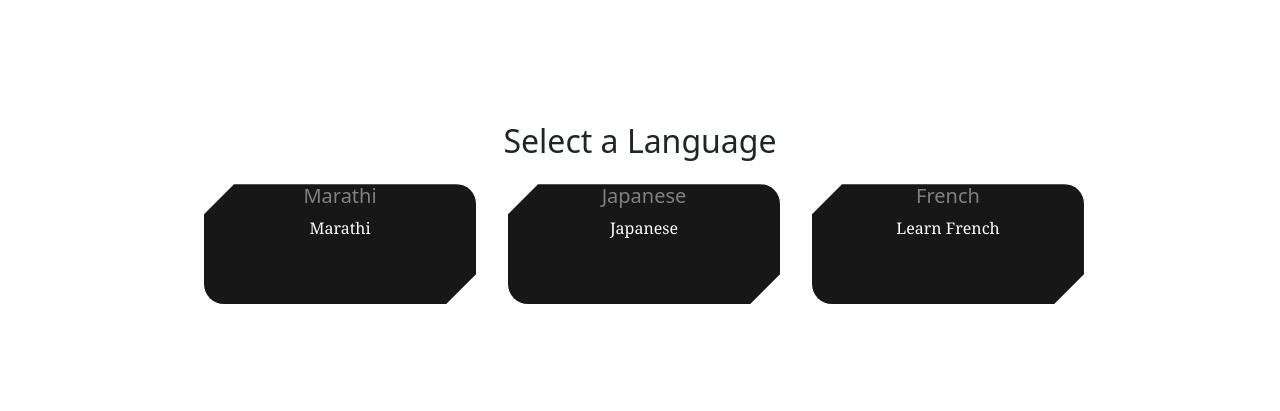
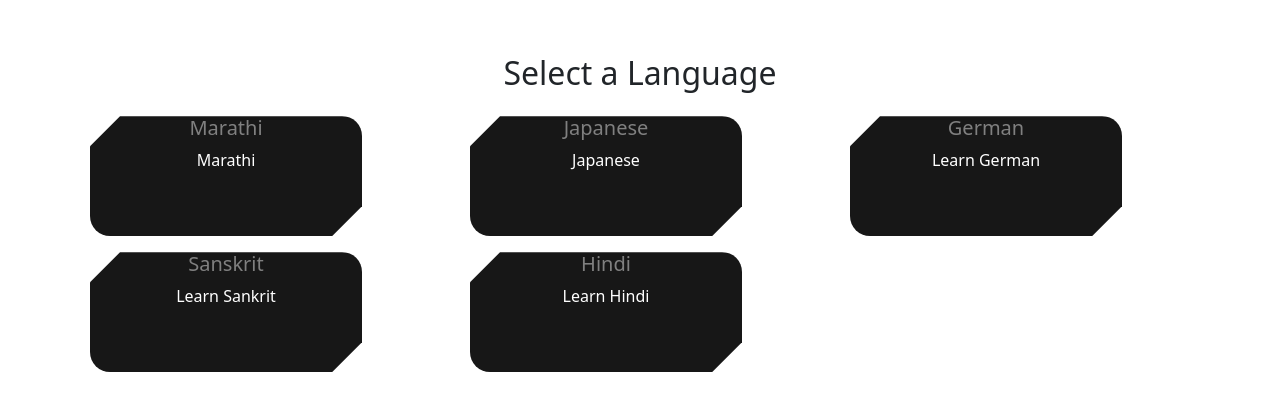
Before and after one commit to AshZi03/BlackMamba, a React (Vite) app in the folder frontend/frontend/vite-project/: page /LangSelect in a window 1280 px wide. Shown: the part 227-638 px from the top of the page. Built offline with nearby package versions, Linux system fonts and the light colour scheme; sample sign-in values are in the browser's storage.

Commit message:
All language added

```diff
--- a/frontend/frontend/vite-project/src/Alphabets.jsx
+++ b/frontend/frontend/vite-project/src/Alphabets.jsx
@@ -6,6 +6,7 @@ const Sample = ({alphabet, reading}) => {
   console.log('Reading:', reading);
 
   return (
+    <div className="alphacont">
     <div className="card1">
       <svg xmlns="http://www.w3.org/2000/svg" viewBox="0 0 24 24">
         <path d="M20 5H4V19L13.2923 9.70649C13.6828 9.31595 14.3159 9.31591 14.7065 9.70641L20 15.0104V5ZM2 3.9934C2 3.44476 2.45531 3 2.9918 3H21.0082C21.556 3 22 3.44495 22 3.9934V20.0066C22 20.5552 21.5447 21 21.0082 21H2.9918C2.44405 21 2 20.5551 2 20.0066V3.9934ZM8 11C6.89543 11 6 10.1046 6 9C6 7.89543 6.89543 7 8 7C9.10457 7 10 7.89543 10 9C10 10.1046 9.10457 11 8 11Z"></path>
@@ -17,6 +18,7 @@ const Sample = ({alphabet, reading}) => {
         </h1>
       </div>
     </div>
+    </div>
   );
 }
 
--- a/frontend/frontend/vite-project/src/Content.css
+++ b/frontend/frontend/vite-project/src/Content.css
@@ -19,8 +19,10 @@
   animation: fillProgress 6s ease-in-out forwards, lightEffect 6s ease-in-out forwards;
 }
 
-h5 {
+.colorlevel{
   color: white;
+  font-family:'Lucida Sans', 'Lucida Sans Regular', 'Lucida Grande', 'Lucida Sans Unicode', Geneva, Verdana, sans-serif;
+  margin: 20px;
 }
 
 @keyframes fillProgress {
--- a/frontend/frontend/vite-project/src/Content.jsx
+++ b/frontend/frontend/vite-project/src/Content.jsx
@@ -6,9 +6,9 @@ import './Content.css';
 const Content = ({ loader1Progress, loader2Progress }) => {
     return (
         <>
-            <h5> Todays Task</h5>
+            <h5 className='colorlevel'> Complete one level</h5>
             <div className="loaderBar" style={{ width: `${loader1Progress * 20}%` }}></div>
-            <h5> Todays Task</h5>
+            <h5 className='colorlevel'> Complete Three Task </h5>
             <div className="loaderBar" style={{ width: `${loader2Progress * 20}%` }}></div>
         </>
     );
--- a/frontend/frontend/vite-project/src/Instruction.jsx
+++ b/frontend/frontend/vite-project/src/Instruction.jsx
@@ -6,6 +6,9 @@ return(
     <>
         <div className="Head">
             <h3>Welcome to New Way of Learning Foriegn Languages</h3>
+            <p>
+                Home contains SnakeAndLadder Interface for users to Engage.
+            </p>
         </div>
         <div className="inst">
 
--- a/frontend/frontend/vite-project/src/LangSelect.jsx
+++ b/frontend/frontend/vite-project/src/LangSelect.jsx
@@ -19,8 +19,20 @@ const LangSelect = () => {
   }, []); // Empty dependency array to run the effect only once
 
   const handleLangSelect = async (lang) => {
-    setSelectedLang(lang);
-    localStorage.setItem('Language',2);
+    setSelectedLang(lang); // Set the selected language first
+    console.log(lang); // Log the selected language directly
+
+    // Set the language in localStorage based on the selected language
+    if (lang === 'Marathi') {
+      localStorage.setItem('Language', 2);
+    } else if (lang === 'Hindi') {
+      localStorage.setItem('Language', 4);
+    } else if (lang === 'German') {
+      localStorage.setItem('Language', 3);
+    } else if (lang === 'Sanskrit') {
+      localStorage.setItem('Language', 5);
+    }
+
     try {
       const url = 'http://localhost:8081/LanguageSelector';
 
@@ -77,12 +89,34 @@ const LangSelect = () => {
         </div>
         <div className="col-md-4 mb-3">
           <div
-            className={`card2 ${selectedLang === 'French' ? 'border-primary' : ''}`}
-            onClick={() => handleLangSelect('French')}
+            className={`card2 ${selectedLang === 'German' ? 'border-primary' : ''}`}
+            onClick={() => handleLangSelect('German')}
           >
             <div className="card-body">
-              <h5 className="card-title">French</h5>
-              <p className="card-text">Learn French</p>
+              <h5 className="card-title">German</h5>
+              <p className="card-text">Learn German</p>
+            </div>
+          </div>
+        </div>
+        <div className="col-md-4 mb-3">
+          <div
+            className={`card2 ${selectedLang === 'Sanskrit' ? 'border-primary' : ''}`}
+            onClick={() => handleLangSelect('Sanskrit')}
+          >
+            <div className="card-body">
+              <h5 className="card-title">Sanskrit</h5>
+              <p className="card-text">Learn Sankrit</p>
+            </div>
+          </div>
+        </div>
+        <div className="col-md-4 mb-3">
+          <div
+            className={`card2 ${selectedLang === 'Hindi' ? 'border-primary' : ''}`}
+            onClick={() => handleLangSelect('Hindi')}
+          >
+            <div className="card-body">
+              <h5 className="card-title">Hindi</h5>
+              <p className="card-text">Learn Hindi</p>
             </div>
           </div>
         </div>
--- a/frontend/frontend/vite-project/src/MainPage.css
+++ b/frontend/frontend/vite-project/src/MainPage.css
@@ -10,3 +10,7 @@
     background-size: 60px 60px;
     background-position: -5px -5px;
 }
+.alphacont{
+  display: flex;
+  flex: wrap ;
+}
--- a/frontend/frontend/vite-project/src/MainPage.jsx
+++ b/frontend/frontend/vite-project/src/MainPage.jsx
@@ -95,12 +95,14 @@ const MainPage = () => {
           {selectedOption === 'Home'?(
             <SnakeAndLadder loader1Progress={option1} loader2Progress={option2} setOption1={setOption1} setOption2={setOption2} />
           ): selectedOption  === 'Alphabets' ?(
-            <>
+            <div className="alphacont">
+
             {alphabets.map((alphabet) => (
+              <Alphabets key={alphabet.Alphabhet_id} alphabet={alphabet.Alphabhet} reading={alphabet.Reading} />
 
-              <Alphabets key={alphabet.Alphabhet_id} alphabet={alphabet.Alphabhet} reading={alphabet.Reading} />
             ))}
-            </>
+            </div>
+
           ):selectedOption === 'Setting' ?(
             <div>In Setting</div>
           ):selectedOption === 'About us' ?(
--- a/frontend/frontend/vite-project/src/QA.jsx
+++ b/frontend/frontend/vite-project/src/QA.jsx
@@ -1,6 +1,5 @@
 import React, { useState, useEffect } from 'react';
 import 'bootstrap/dist/css/bootstrap.min.css';
-import './QA.css';
 
 const QA = ({ question, options, onSelectOption }) => {
   const [selectedOption, setSelectedOption] = useState('');
@@ -68,12 +67,19 @@ const QA = ({ question, options, onSelectOption }) => {
             return 'Japanese';
           case '2':
             return 'Marathi';
+          case '4':
+            return 'Hindi';
+          case '3':
+            return 'German';
+          case '5':
+            return 'Sanskrit';
           // Add more cases for other language codes as needed
           default:
             return 'Unknown'; // Default to 'Unknown' if the code is not recognized
         }
       };
       const languageName = getLanguageName(language);
+      console.log(languageName);
       const translatedText = await translateText(word, languageName, 'en');
       setTooltipText(translatedText);
       const rect = event.target.getBoundingClientRect();
@@ -102,7 +108,7 @@ const QA = ({ question, options, onSelectOption }) => {
     return (
       <div className="central-box" >
         <div className="form-group">
-          <label htmlFor="textArea" className='Qlabel'>Question:</label>
+          <label htmlFor="textArea">Question:</label>
           <p>{question}</p>
         </div>
 
--- a/frontend/frontend/vite-project/src/SideBar.css
+++ b/frontend/frontend/vite-project/src/SideBar.css
@@ -73,4 +73,5 @@ a.nav-link.logout:hover {
 a.nav-link.clicked {
   color: #ff8c00; /* Change color of clicked link */
   font-weight: bold;
+  box-shadow: #ff8c00;
 }
```
Also changed, not shown: 1 other file (tests, documents, lock files or other folders).
